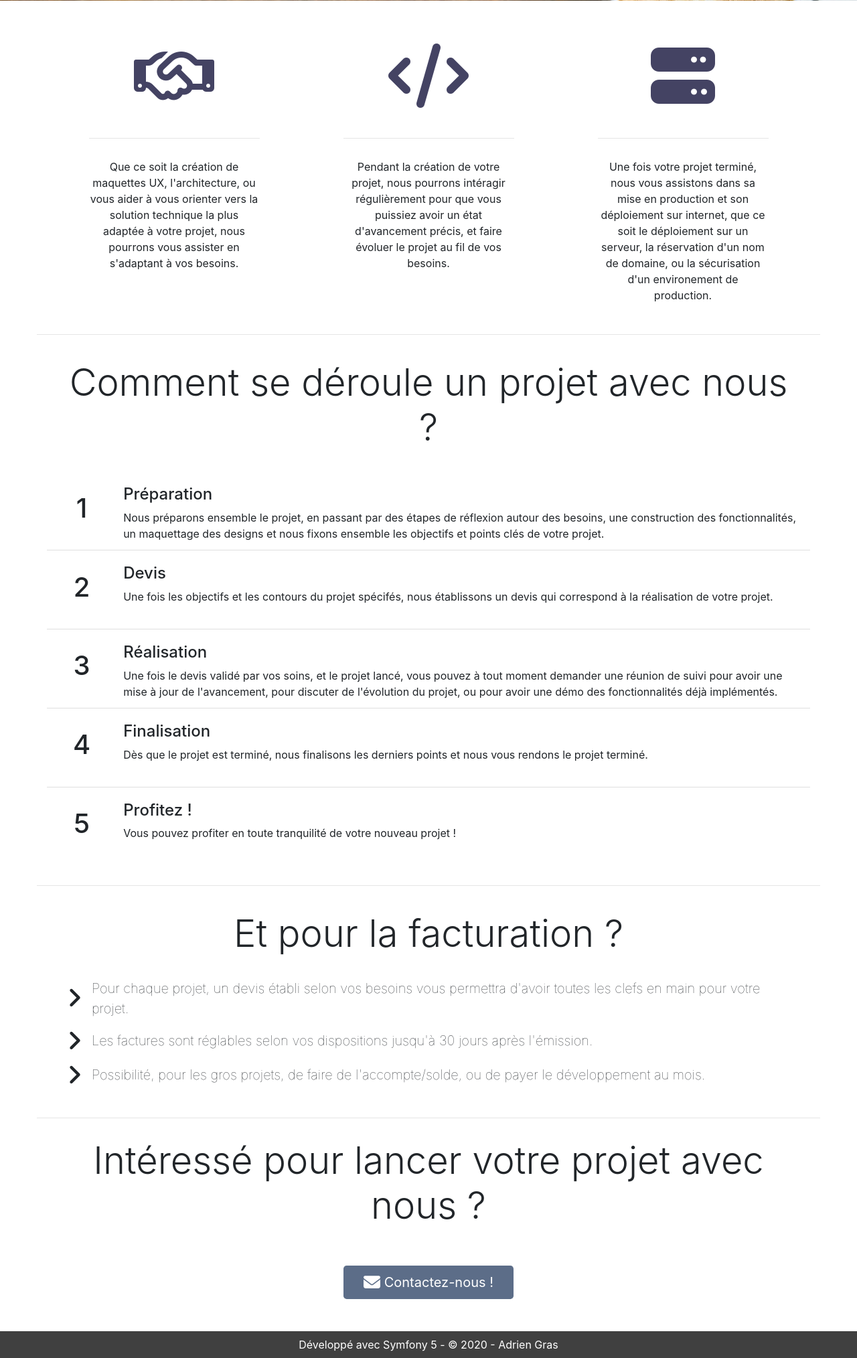
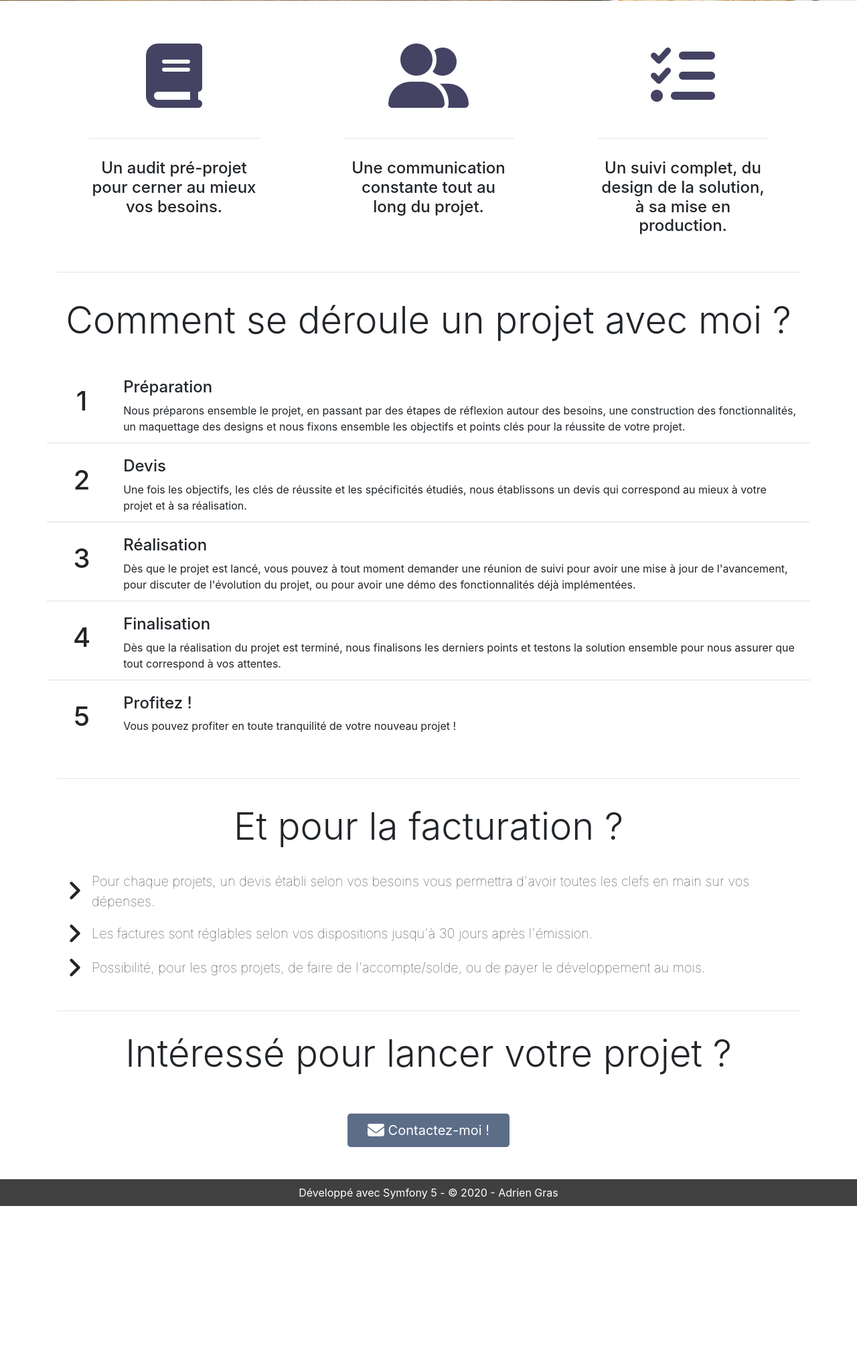
Before and after one commit to AdrienGras/personnal-page, a Symfony app: template templates/homepage/index.html.twig in a window 1280 px wide. Shown: the part 479-2507 px from the top of the page at 67% size. After the commit the page ends 2280 px from the top, so only its background shows below. Run offline with Twig, Linux system fonts and the light colour scheme; the template is opened without the code that fills it, so the values that code supplies are empty; some libraries are stand-ins or nearby versions.

Commit message:
derniers correctifs

```diff
--- a/templates/homepage/index.html.twig
+++ b/templates/homepage/index.html.twig
@@ -14,102 +14,110 @@
 		</div>
 	</div>
 </div>
+
+
 <div class="container pt-3">
 	<div class="row h-100 pt-5">
 		<div class="col-md-3 mx-auto animate__animated animate__fadeIn animate__delay-1s">
 			<div class="text-center pb-3">
-				<i class="far fa-handshake fa-6x icoMain"></i>
+				<i class="fas fa-book fa-6x icoMain"></i>
 				<hr />
-				<div class="mt-3">
-					Que ce soit la création de maquettes UX, l'architecture, ou vous aider à vous orienter vers la solution technique la plus adaptée à votre projet, nous pourrons vous assister en s'adaptant à vos besoins.
+				<div class="mt-3 h4">
+					Un audit pré-projet pour cerner au mieux vos besoins.
 				</div>
 			</div>
 		</div>
 		<div class="col-md-3 mx-auto animate__animated animate__fadeIn animate__delay-2s">
 			<div class="text-center pb-3">
-				<i class="fas fa-code fa-6x icoMain"></i>
+				<i class="fas fa-user-friends fa-6x icoMain"></i>
 				<hr />
-				<div class="mt-3">
-					Pendant la création de votre projet, nous pourrons intéragir régulièrement pour que vous puissiez avoir un état d'avancement précis, et faire évoluer le projet au fil de vos besoins.
+				<div class="mt-3 h4">
+					Une communication constante tout au long du projet.
 				</div>
 			</div>
 		</div>
 		<div class="col-md-3 mx-auto animate__animated animate__fadeIn animate__delay-3s">
 			<div class="text-center pb-3">
-				<i class="fa fa-server fa-6x icoMain"></i>
+				<i class="fas fa-tasks fa-6x icoMain"></i>
 				<hr />
-				<div class="mt-3">
-					Une fois votre projet terminé, nous vous assistons dans sa mise en production et son déploiement sur internet, que ce soit le déploiement sur un serveur, la réservation d'un nom de domaine, ou la sécurisation d'un environement de production.
+				<div class="mt-3 h4">
+					Un suivi complet, du design de la solution, à sa mise en production.
 				</div>
 			</div>
 		</div>
 	</div>
 </div>
-<hr class="container" />
+
+	<div class="container">
+		<hr/>
+	</div>
+
 <div class="container">
 	<div class="row h-100 pt-5">
 		<div class="col-md-12 pt-2">
-			<h1 class="text-center display-4">Comment se déroule un projet avec nous ?</h1>
+			<h1 class="text-center display-4">Comment se déroule un projet avec moi ?</h1>
 		</div>
 	</div>
 </div>
+
+
 	<div class="container h-100">
 		<div class="row mt-4">
 			<ul class="list-group list-group-flush">
 				<li class="list-group-item">
-				<dlv class="row">
+					<div class="row">
 						<div class="col-md-1 mx-auto my-auto">
 							<h1 class="default-2 text-center">1</h1>
 						</div>
 						<div class="col-md-11">
 							<h4 class="mt-2">Préparation</h4>
 							<div class="text-left">
-							Nous préparons ensemble le projet, en passant par des étapes de réflexion autour des besoins, une construction des fonctionnalités, un maquettage des designs et nous fixons ensemble les objectifs et points clés de votre projet.
+								Nous préparons ensemble le projet, en passant par des étapes de réflexion autour des besoins, une construction des fonctionnalités, un maquettage des designs et nous fixons ensemble les objectifs et points clés pour la réussite de votre projet.
 							</div>
 						</div>
-				</dlv>
+					</div>
 				</li>
 				<li class="list-group-item">
-				<dlv class="row">
+					<div class="row">
 						<div class="col-md-1 mx-auto my-auto">
 							<h1 class="default-2 text-center">2</h1>
 						</div>
 						<div class="col-md-11">
 							<h4 class="mt-2">Devis</h4>
 							<div class="text-left">
-							Une fois les objectifs et les contours du projet spécifés, nous établissons un devis qui correspond à la réalisation de votre projet. <br />&nbsp;
+								Une fois les objectifs, les clés de réussite et les spécificités étudiés, nous établissons un devis qui correspond au mieux à votre projet et à sa réalisation.
 							</div>
 						</div>
-				</dlv>
+					</div>
 				</li>
 				<li class="list-group-item">
-				<dlv class="row">
+					<div class="row">
 						<div class="col-md-1 mx-auto my-auto">
 							<h1 class="default-2 text-center">3</h1>
 						</div>
 						<div class="col-md-11">
 							<h4 class="mt-2">Réalisation</h4>
 							<div class="text-left">
-							Une fois le devis validé par vos soins, et le projet lancé, vous pouvez à tout moment demander une réunion de suivi pour avoir une mise à jour de l'avancement, pour discuter de l'évolution du projet, ou pour avoir une démo des fonctionnalités déjà implémentés.
+								Dès que le projet est lancé, vous pouvez à tout moment demander une réunion de suivi pour avoir une mise à jour de l'avancement, pour discuter de l'évolution du projet, ou pour avoir une démo des fonctionnalités déjà implémentées.
 							</div>
 						</div>
-				</dlv>
+					</div>
 				</li>
 				<li class="list-group-item">
-				<dlv class="row">
+					<div class="row">
 						<div class="col-md-1 mx-auto my-auto">
 							<h1 class="default-2 text-center">4</h1>
 						</div>
 						<div class="col-md-11">
 							<h4 class="mt-2">Finalisation</h4>
 							<div class="text-left">
-							Dès que le projet est terminé, nous finalisons les derniers points et nous vous rendons le projet terminé. <br />&nbsp;
+								Dès que la réalisation du projet est terminé, nous finalisons les derniers points et testons la solution ensemble pour nous assurer que tout correspond à vos attentes.
 							</div>
 						</div>
-				</dlv>
+					</div>
 				</li>
 				<li class="list-group-item">
-				<dlv class="row">
+					<div class="row">
 						<div class="col-md-1 mx-auto my-auto">
 							<h1 class="default-2 text-center">5</h1>
 						</div>
@@ -119,12 +127,16 @@
 								Vous pouvez profiter en toute tranquilité de votre nouveau projet ! <br />&nbsp;
 							</div>
 						</div>
-				</dlv>
+					</div>
 				</li>
 			</ul>
 		</div>
 	</div>
-<hr class="container" />
+
+	<div class="container">
+		<hr />
+	</div>
+
 	<div class="container">
 		<div class="row h-100 pt-5">
 			<div class="col-md-12 pt-2">
@@ -136,22 +148,26 @@
 	<div class="container">
 		<div class="row mt-4 h-100">
 			<div class="col-md-12 pt-5">
-			<div class="mb-3 container-factu"><i class="fas fa-angle-right"></i> Pour chaque projet, un devis établi selon vos besoins vous permettra d'avoir toutes les clefs en main pour votre projet.</div>
+				<div class="mb-3 container-factu"><i class="fas fa-angle-right"></i> Pour chaque projets, un devis établi selon vos besoins vous permettra d'avoir toutes les clefs en main sur vos dépenses.</div>
 				<div class="mb-3 container-factu"><i class="fas fa-angle-right"></i> Les factures sont réglables selon vos dispositions jusqu'à 30 jours après l'émission.</div>
 				<div class="mb-3 container-factu"><i class="fas fa-angle-right"></i> Possibilité, pour les gros projets, de faire de l'accompte/solde, ou de payer le développement au mois.</div>
 			</div>
 		</div>
 	</div>
-<hr class="container" />
+
+	<div class="container">
+		<hr />
+	</div>
+
 	<div class="container">
 		<div class="row h-100 pt-5 pb-5">
 			<div class="col-md-12 pt-5 pb-5">
-			<h1 class="text-center display-4">Intéressé pour lancer votre projet avec nous ?</h1>
+				<h1 class="text-center display-4">Intéressé pour lancer votre projet ?</h1>
 			</div>
 			<div class="col-md-12 text-center">
 				<a type="button" class="btn btn-primary btn-lg" href="mailto:adriengras51@gmail.com?subject=Contact">
 					<i class="fa fa-envelope fa-lg" aria-hidden="true"></i>
-                        Contactez-nous !
+					Contactez-moi !
 				</a>
 			</div>
 		</div>
```
Also changed, not shown: templates/homepage/cv.html.twig (+4 -14 lines). Lines whose indentation alone changed are shown as unchanged.
